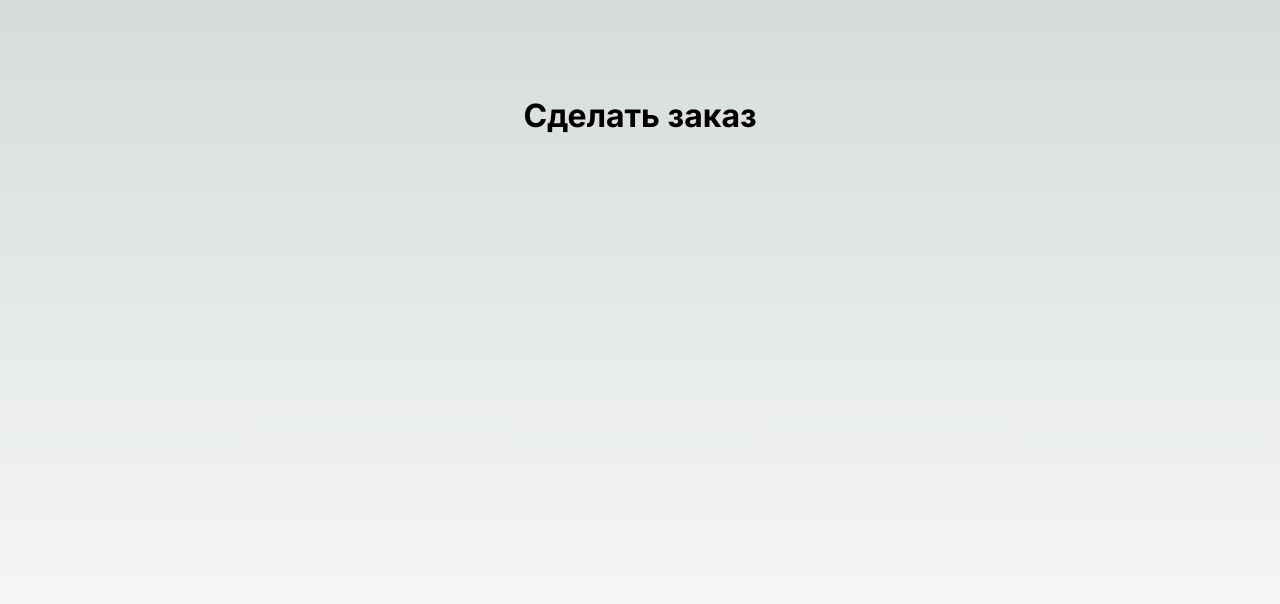
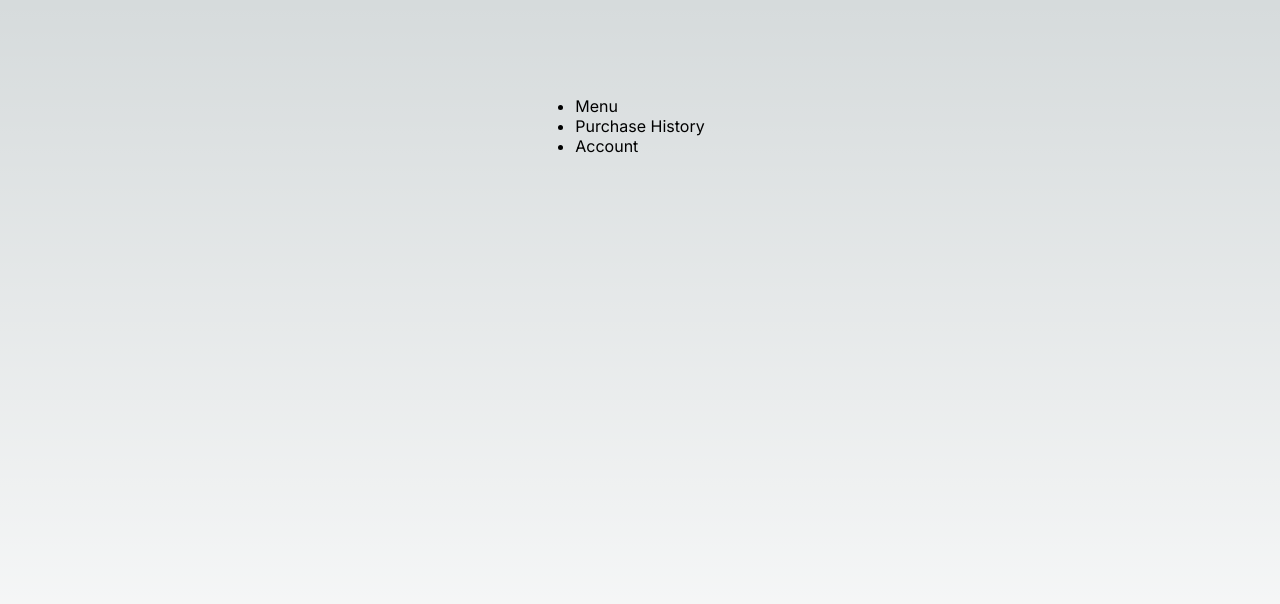
Before and after one commit to N-N-Kareev/N-N-Kareev.github.io, a Next.js app: page / in a window 1280 px wide. Shown: the top 604 px of the page. Built offline with nearby package versions, Linux system fonts and the light colour scheme.

Commit message:
state commit

```diff
--- /dev/null
+++ b/app/components/navbar/index.tsx
@@ -0,0 +1,23 @@
+// components/Navbar.js
+import React from 'react';
+import Link from 'next/link';
+
+const Navbar = () => {
+  return (
+    <nav>
+      <ul>
+        <li>
+          <Link href="/menu">Menu</Link>
+        </li>
+        <li>
+          <Link href="/purchase-history">Purchase History</Link>
+        </li>
+        <li>
+          <Link href="/account">Account</Link>
+        </li>
+      </ul>
+    </nav>
+  );
+};
+
+export default Navbar;
--- a/app/page.tsx
+++ b/app/page.tsx
@@ -1,10 +1,11 @@
 import Image from "next/image";
 import styles from "./page.module.css";
+import Navbar from "./components/navbar";
 
 export default function Home() {
   return (
     <main className={styles.main}>
-     <h1>Сделать заказ</h1>
+      <Navbar />
     </main>
   );
 }
```
Also changed, not shown: app/pages/history/index.tsx (added, +17 -0 lines), app/pages/menu/index.tsx (added, +18 -0 lines), app/pages/profile/index.tsx (added, +15 -0 lines).
